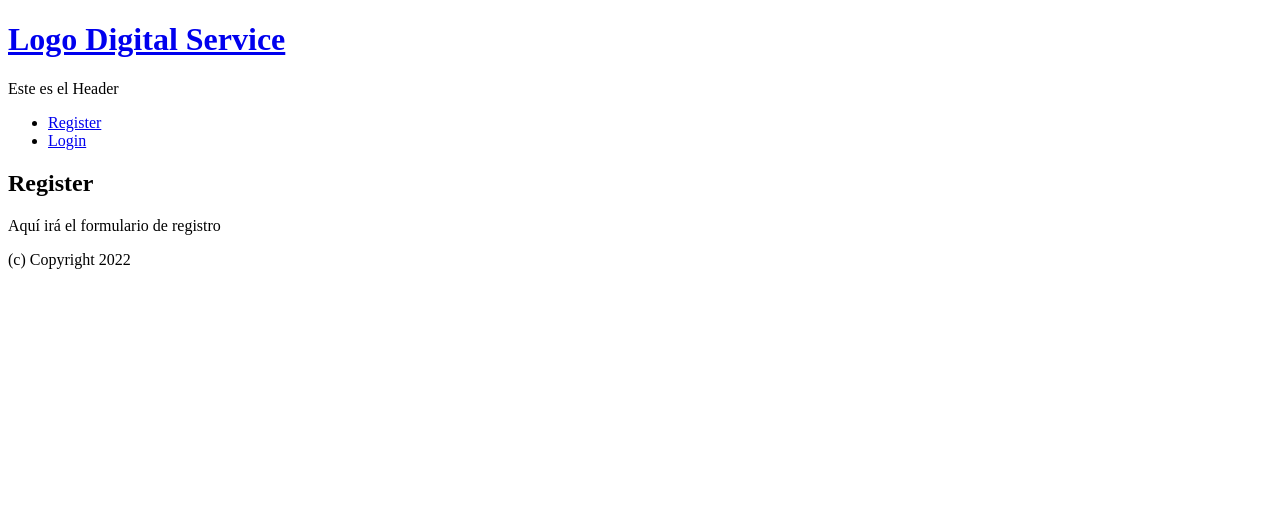
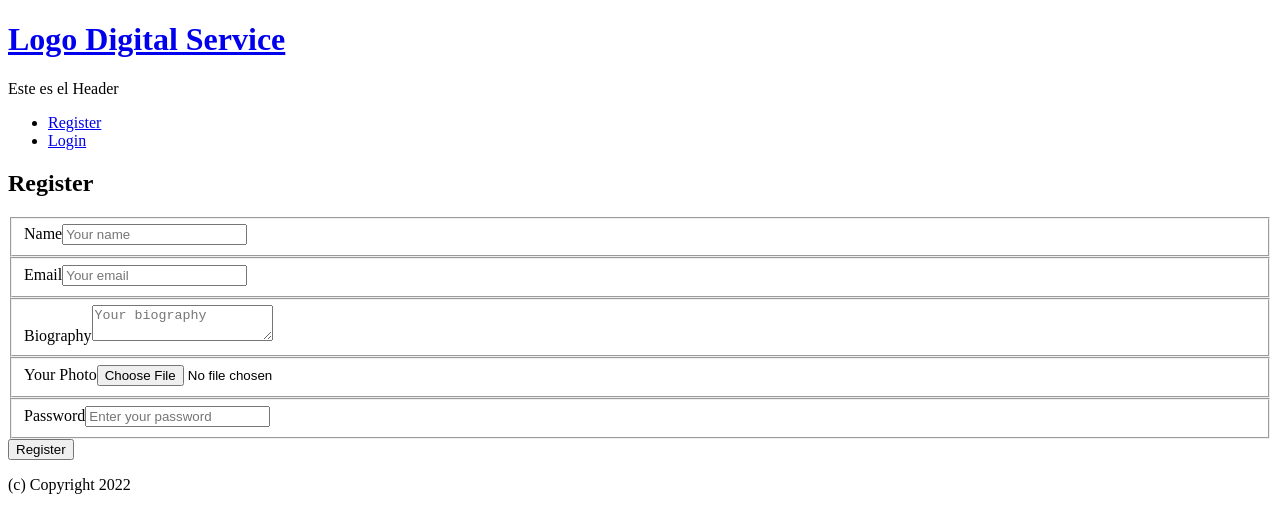
Before and after one commit to avalentinagd/digital-services-frontend, a React (Create React App) app: page /users in a window 1280 px wide. Shown: the top 532 px of the page. Built offline with nearby package versions, Linux system fonts and the light colour scheme.

Commit message:
RegisterPage funcionando

```diff
--- a/src/components/Service.js
+++ b/src/components/OneService.js
@@ -1,6 +1,6 @@
 import { Link } from 'react-router-dom';
 
-export const Service = ({ service }) => {
+export const OneService = ({ service }) => {
   return (
     <article>
       <Link to={`/services/${service.id}`}>
@@ -9,16 +9,15 @@ export const Service = ({ service }) => {
       <p>Descripción del servicio: {service.description}</p>
 
       {service.file ? (
-        <img
-          src={`${process.env.REACT_APP_BACKEND}/uploads/${service.file}`}
-          alt={service.title}
-        />
+        <a href={`http://localhost:4000/${service.file}`} download>
+          Descargar archivo
+        </a>
       ) : null}
 
       <p>Estatus del servicio: {service.statusService}</p>
       <p>Id del Usuario: {service.idUser}</p>
 
-      <p>Fecha de creación: {new Date(service.createdAt).toLocaleString}</p>
+      <p>Fecha de creación: {service.createdAt}</p>
     </article>
   );
 };
--- a/src/components/ServicesList.js
+++ b/src/components/ServicesList.js
@@ -1,11 +1,11 @@
-import { Service } from './Service';
+import { OneService } from './OneService';
 
 export const ServicesList = ({ services }) => {
   return services.length ? (
     <ul>
       {services.map((service) => (
         <li key={service.id}>
-          <Service service={service} />
+          <OneService service={service} />
         </li>
       ))}
     </ul>
--- a/src/dbCommunication.js
+++ b/src/dbCommunication.js
@@ -1,6 +1,7 @@
-// Éstas funciones llevan a cabo la comunicación con la base de datos
+//Éstas funciones llevan a cabo la comunicación con la base de datos
 export const getAllServices = async () => {
-  const response = await fetch(`${process.env.REACT_APP_BACKEND}/services`);
+  const response = await fetch('http://localhost:4000/services');
+
   const { data } = await response.json();
 
   if (!response.ok) {
@@ -11,9 +12,7 @@ export const getAllServices = async () => {
 };
 
 export const getOneService = async (id) => {
-  const response = await fetch(
-    `${process.env.REACT_APP_BACKEND}/services/${id}`
-  );
+  const response = await fetch(`http://localhost:4000/services/${id}`);
 
   const { data } = await response.json();
 
@@ -23,3 +22,32 @@ export const getOneService = async (id) => {
 
   return data;
 };
+
+export const registerUser = async ({
+  name,
+  email,
+  biography,
+  photo,
+  password,
+}) => {
+  const formData = new FormData();
+
+  formData.append('name', name);
+  formData.append('email', email);
+  formData.append('biography', biography);
+  formData.append('photo', photo);
+  formData.append('password', password);
+
+  const response = await fetch('http://localhost:4000/users', {
+    method: 'POST',
+    mode: 'cors',
+    body: formData,
+  });
+  console.log('Estamos por aquí');
+
+  const json = await response.json();
+
+  if (!response.ok) {
+    throw new Error(json.message);
+  }
+};
--- a/src/hooks/useServices.js
+++ b/src/hooks/useServices.js
@@ -14,7 +14,10 @@ const useServices = () => {
     const loadServices = async () => {
       try {
         setLoading(true);
+
         const data = await getAllServices();
+        console.log('hola');
+        console.log(data);
 
         setServices(data.services);
       } catch (error) {
--- a/src/pages/RegisterPage.js
+++ b/src/pages/RegisterPage.js
@@ -1,8 +1,98 @@
+import { useState } from 'react';
+import { useNavigate } from 'react-router-dom';
+import { registerUser } from '../dbCommunication';
+
 export const RegisterPage = () => {
+  const navigate = useNavigate();
+
+  const [name, setName] = useState('');
+  const [email, setEmail] = useState('');
+  const [biography, setBiography] = useState();
+  const [photo, setPhoto] = useState(null);
+  const [password, setPassword] = useState('');
+  const [error, setError] = useState('');
+
+  const handleForm = async (e) => {
+    e.preventDefault();
+    setError('');
+
+    if (!photo) {
+      setError('Falta añadir su foto de perfil');
+      return;
+    }
+
+    try {
+      await registerUser({ name, email, biography, photo, password });
+
+      navigate('/login');
+    } catch (error) {
+      setError(error.message);
+    }
+  };
+
   return (
     <section>
       <h1>Register</h1>
-      <p>Aquí irá el formulario de registro</p>
+      <form method='post' onSubmit={handleForm}>
+        <fieldset>
+          <label htmlFor='name'>Name</label>
+          <input
+            type='text'
+            id='name'
+            name='name'
+            placeholder='Your name'
+            required
+            onChange={(e) => setName(e.target.value)}
+          />
+        </fieldset>
+        <fieldset>
+          <label htmlFor='email'>Email</label>
+          <input
+            type='email'
+            id='email'
+            name='email'
+            placeholder='Your email'
+            required
+            onChange={(e) => setEmail(e.target.value)}
+          />
+        </fieldset>
+        <fieldset>
+          <label htmlFor='biography'>Biography</label>
+          <textarea
+            value={biography}
+            id='biography'
+            name='biography'
+            maxLength='250'
+            placeholder='Your biography'
+            required
+            onChange={(e) => setBiography(e.target.value)}
+          />
+        </fieldset>
+        <fieldset>
+          <label htmlFor='photo'>Your Photo</label>
+          <input
+            type='file'
+            id='photo'
+            name='photo'
+            required
+            onChange={(e) => setPhoto(e.target.files[0])}
+          />
+        </fieldset>
+        <fieldset>
+          <label htmlFor='password'>Password</label>
+          <input
+            type='password'
+            id='password'
+            name='password'
+            placeholder='Enter your password'
+            required
+            onChange={(e) => setPassword(e.target.value)}
+          />
+        </fieldset>
+
+        <button>Register</button>
+        {error ? <p>{error}</p> : null}
+      </form>
     </section>
   );
 };
--- a/src/pages/ServicePage.js
+++ b/src/pages/ServicePage.js
@@ -1,7 +1,7 @@
 import useService from '../hooks/useService';
 import { useParams } from 'react-router-dom';
 import { ErrorMessage } from '../components/ErrorMessage';
-import { Service } from '../components/Service';
+import { OneService } from '../components/OneService';
 
 export const ServicePage = () => {
   const { id } = useParams();
@@ -15,7 +15,7 @@ export const ServicePage = () => {
     <section>
       <h1>The service is from {service.idUser} </h1>
       <p>Aquí va la información del servicio seleccionado</p>
-      <Service service={service} />
+      <OneService service={service} />
     </section>
   );
 };
```
Also changed, not shown: 1 other file (tests, documents, lock files or other folders).
